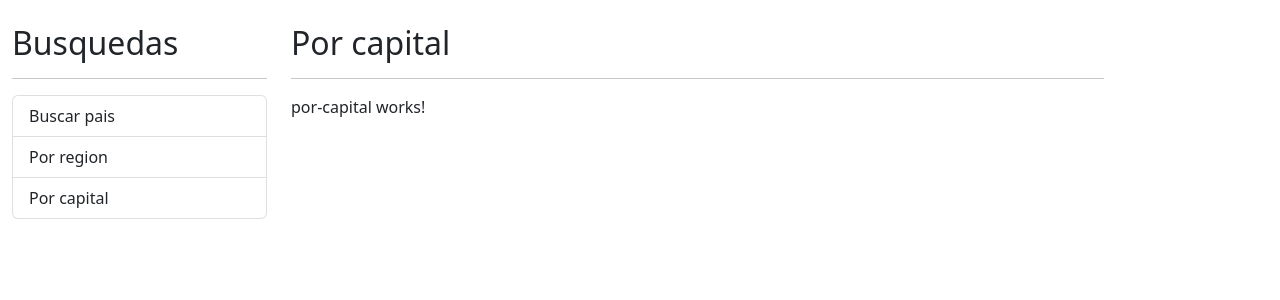
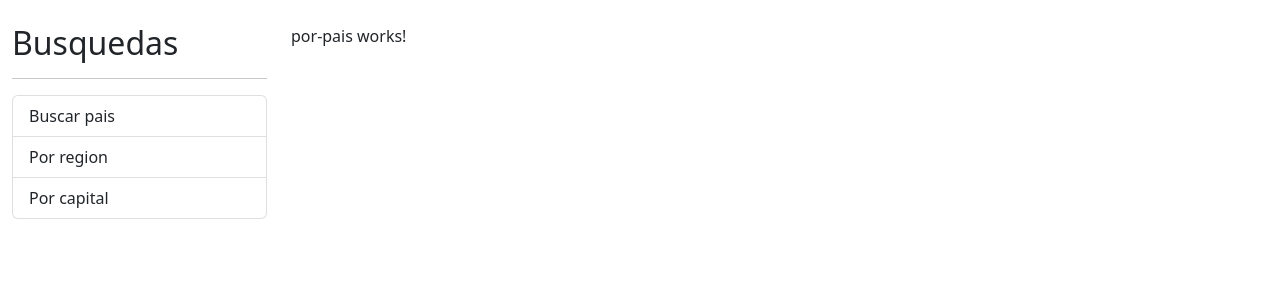
Before and after one commit to betterjacfalcon/PaisesApp, an Angular app: page / in a window 1280 px wide. Shown: the top 300 px of the page. Built offline with nearby package versions, Linux system fonts and the light colour scheme.

Commit message:
Configurar rutas de mi Aplicacion

```diff
--- a/src/app/app-routing.module.ts
+++ b/src/app/app-routing.module.ts
@@ -1,10 +1,42 @@
 import { NgModule } from '@angular/core';
-import { RouterModule, Routes } from '@angular/router';
+import { Routes, RouterModule } from '@angular/router';
+import { PorPaisComponent } from './pais/pages/por-pais/por-pais.component';
+import { PorRegionComponent } from './pais/pages/por-region/por-region.component';
+import { PorCapitalComponent } from './pais/pages/por-capital/por-capital.component';
+import { VerPaisComponent } from './pais/pages/ver-pais/ver-pais.component';
 
-const routes: Routes = [];
+const routes: Routes =[
+    {
+        path: '',
+        component: PorPaisComponent,
+        pathMatch: 'full'
+    },
+    {
+        path: 'region',
+        component: PorRegionComponent
+    },
+    {
+        path: 'capital',
+        component: PorCapitalComponent
+    },
+    {
+        path: 'pais/:id',
+        component: VerPaisComponent
+    },
+    {
+        path: '**',
+        redirectTo: ''
+    },
+
+]
 
 @NgModule({
-  imports: [RouterModule.forRoot(routes)],
-  exports: [RouterModule]
+    imports:[
+        RouterModule.forRoot(routes)
+    ],
+    exports:[
+        RouterModule
+    ]
 })
+
 export class AppRoutingModule { }
--- a/src/app/app.component.html
+++ b/src/app/app.component.html
@@ -9,9 +9,7 @@
         </ul>
     </div>
     <div class="col">
-        <h2>Por capital</h2>
-        <hr>
-        <app-por-capital></app-por-capital>
+        <router-outlet></router-outlet>
     </div>
 
 </div>
```
